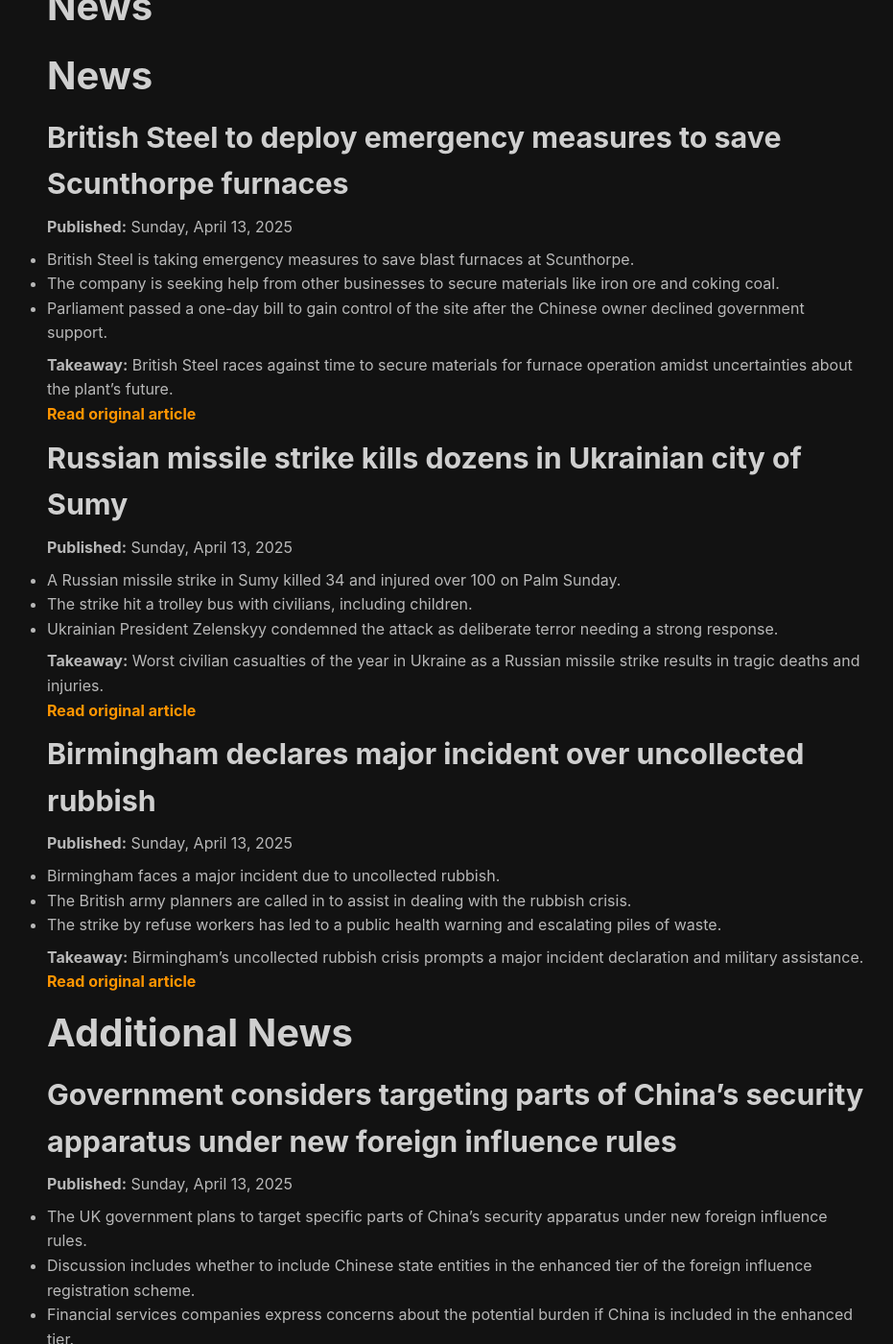
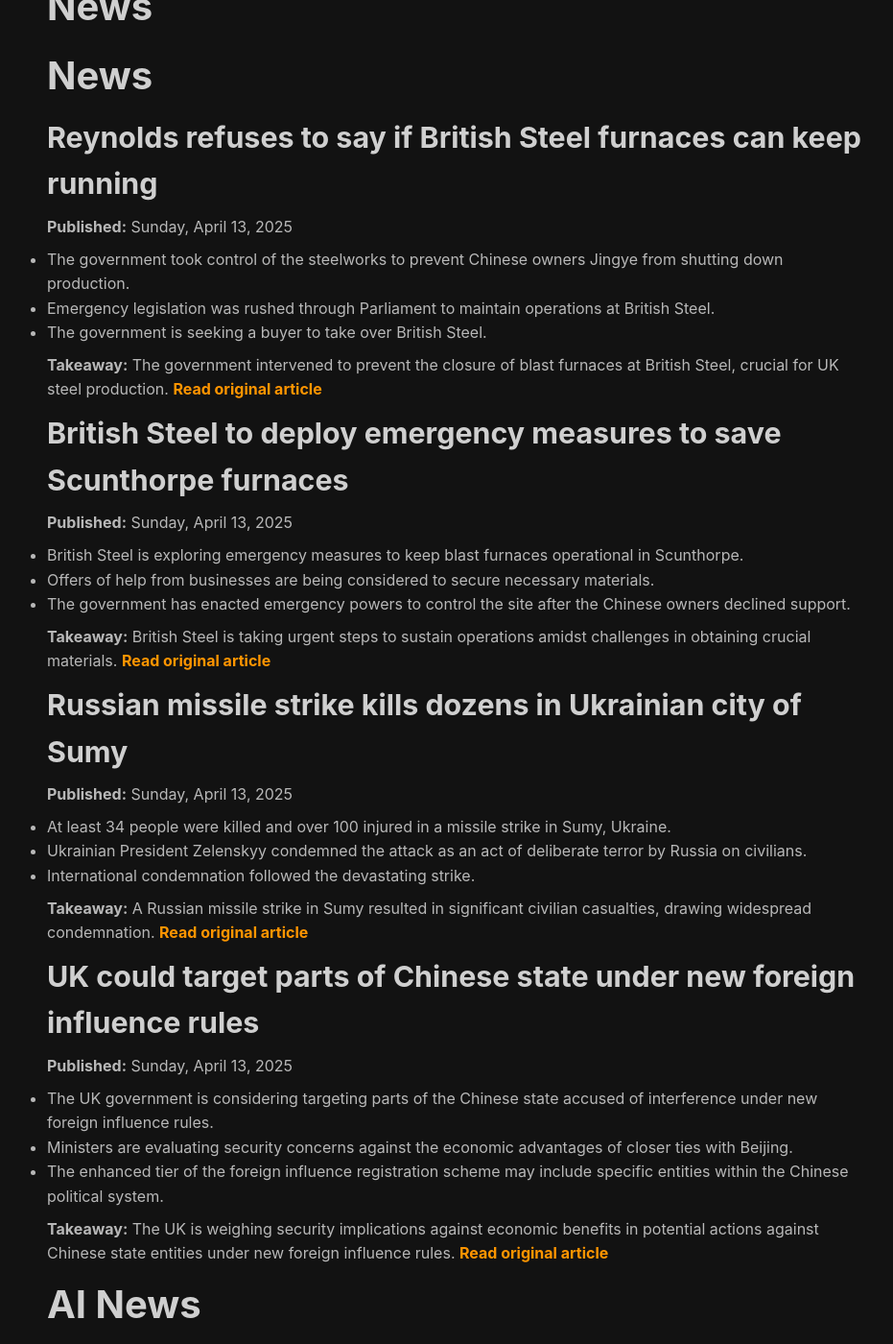
Before and after one commit to jonhadfield/jonhadfield.github.io, a Jekyll site: the page built from index.md, in a window 1280 px wide and 1400 px high, scrolled down 800 px. Shown: the whole window at 96% size, without its empty margins (164-1095 px from the left). Built offline with Jekyll 4.4.1, drawn with Linux system fonts in a browser that asks for light colours; nearby versions of some CDN libraries; some of the changed text lies outside the part shown.

Commit message:
update files.

```diff
--- a/index.md
+++ b/index.md
@@ -27,115 +27,108 @@ footer: false
 ## Leaky Spurs leave Postecoglou facing date with destiny
 **Published:** Sunday, April 13, 2025
 
-- Tottenham Hotspur has been struggling, with significant leaks in midfield and defense contributing to losses.
-- Spurs have lost 17 Premier League games out of 32, the highest in any season, placing them in 15th position.
-- Postecoglou faces a crucial Europa League quarter-final second-leg match after making changes to the team lineup.
+- Tottenham Hotspur's struggles attributed to leaks in midfield and defense, leading to many defeats this season.
+- Ange Postecoglou faces pressure after a disheartening 4-2 loss to Wolves, highlighting defensive vulnerabilities.
+- Postecoglou's focus shifts to Europa League quarter-final against Eintracht Frankfurt after a disappointing league performance.
 
-**Takeaway:** Tottenham's recent struggles highlight the necessity for improvement, especially as they focus on crucial upcoming matches. [Read original article](https://www.bbc.com/sport/football/articles/c0jz42d8442o)
+**Takeaway:** Spurs' defensive weaknesses and leaky performances put Postecoglou's position at risk, focusing on the crucial Europa League match ahead. [Read original article](https://www.bbc.com/sport/football/articles/c0jz42d8442o)
 
 ## Rayan Aït-Nouri’s early strike leads way as Wolves pile pressure on Ange Postecoglou
 **Published:** Sunday, April 13, 2025
 
-- Spurs faced a disappointing performance against Wolves, increasing the pressure on Ange Postecoglou.
-- The defeat highlights the team's vulnerabilities, especially in defense, with mistakes leading to goals.
-- The upcoming Europa League match against Eintracht Frankfurt is crucial for Postecoglou's ambitions.
+- Wolves dominate Spurs with a 4-2 victory, showcasing defensive vulnerabilities and errors by Tottenham.
+- Postecoglou makes strategic changes ahead of Europa League match but faces confidence challenges.
+- Spurs' defensive lapses and lack of organization allow Wolves to secure a significant win.
 
-**Takeaway:** Tottenham's recent struggles intensify the focus on their upcoming Europa League match as a make-or-break moment for the team. [Read original article](https://www.theguardian.com/football/2025/apr/13/wolves-tottenham-premier-league-match-report)
+**Takeaway:** Wolves capitalize on Spurs' defensive weaknesses, adding pressure on Postecoglou ahead of a crucial match. [Read original article](https://www.theguardian.com/football/2025/apr/13/wolves-tottenham-premier-league-match-report)
 
 # News
 
 # News
 
+## Reynolds refuses to say if British Steel furnaces can keep running
+**Published:** Sunday, April 13, 2025
+
+- The government took control of the steelworks to prevent Chinese owners Jingye from shutting down production.
+- Emergency legislation was rushed through Parliament to maintain operations at British Steel.
+- The government is seeking a buyer to take over British Steel.
+
+**Takeaway:** The government intervened to prevent the closure of blast furnaces at British Steel, crucial for UK steel production. [Read original article](https://www.bbc.com/news/articles/c87p3lep19yo)
+
 ## British Steel to deploy emergency measures to save Scunthorpe furnaces
 **Published:** Sunday, April 13, 2025
 
-- British Steel is taking emergency measures to save blast furnaces at Scunthorpe.
-- The company is seeking help from other businesses to secure materials like iron ore and coking coal.
-- Parliament passed a one-day bill to gain control of the site after the Chinese owner declined government support.
+- British Steel is exploring emergency measures to keep blast furnaces operational in Scunthorpe.
+- Offers of help from businesses are being considered to secure necessary materials.
+- The government has enacted emergency powers to control the site after the Chinese owners declined support.
 
-**Takeaway:** British Steel races against time to secure materials for furnace operation amidst uncertainties about the plant's future.
-[Read original article](https://www.theguardian.com/business/2025/apr/13/no-guarantee-british-steel-plant-will-be-able-to-continue-says-business-secretary)
+**Takeaway:** British Steel is taking urgent steps to sustain operations amidst challenges in obtaining crucial materials. [Read original article](https://www.theguardian.com/business/2025/apr/13/no-guarantee-british-steel-plant-will-be-able-to-continue-says-business-secretary)
 
 ## Russian missile strike kills dozens in Ukrainian city of Sumy
 **Published:** Sunday, April 13, 2025
 
-- A Russian missile strike in Sumy killed 34 and injured over 100 on Palm Sunday.
-- The strike hit a trolley bus with civilians, including children.
-- Ukrainian President Zelenskyy condemned the attack as deliberate terror needing a strong response.
+- At least 34 people were killed and over 100 injured in a missile strike in Sumy, Ukraine.
+- Ukrainian President Zelenskyy condemned the attack as an act of deliberate terror by Russia on civilians.
+- International condemnation followed the devastating strike.
 
-**Takeaway:** Worst civilian casualties of the year in Ukraine as a Russian missile strike results in tragic deaths and injuries.
-[Read original article](https://www.theguardian.com/world/2025/apr/13/russian-missile-strike-kills-injured-ukraine-sumy)
+**Takeaway:** A Russian missile strike in Sumy resulted in significant civilian casualties, drawing widespread condemnation. [Read original article](https://www.theguardian.com/world/2025/apr/13/russian-missile-strike-kills-injured-ukraine-sumy)
 
-## Birmingham declares major incident over uncollected rubbish
+## UK could target parts of Chinese state under new foreign influence rules
 **Published:** Sunday, April 13, 2025
 
-- Birmingham faces a major incident due to uncollected rubbish.
-- The British army planners are called in to assist in dealing with the rubbish crisis.
-- The strike by refuse workers has led to a public health warning and escalating piles of waste.
+- The UK government is considering targeting parts of the Chinese state accused of interference under new foreign influence rules.
+- Ministers are evaluating security concerns against the economic advantages of closer ties with Beijing.
+- The enhanced tier of the foreign influence registration scheme may include specific entities within the Chinese political system.
 
-**Takeaway:** Birmingham's uncollected rubbish crisis prompts a major incident declaration and military assistance.
-[Read original article](https://www.theguardian.com/uk-news/2025/apr/13/army-planners-sent-in-to-help-clear-birminghams-rubbish)
-
-# Additional News
-
-## Government considers targeting parts of China's security apparatus under new foreign influence rules
-**Published:** Sunday, April 13, 2025
-
-- The UK government plans to target specific parts of China's security apparatus under new foreign influence rules.
-- Discussion includes whether to include Chinese state entities in the enhanced tier of the foreign influence registration scheme.
-- Financial services companies express concerns about the potential burden if China is included in the enhanced tier.
-
-**Takeaway:** UK government plans to focus on specific entities within China's security structure under new foreign influence regulations.
-[Read original article](https://www.theguardian.com)
+**Takeaway:** The UK is weighing security implications against economic benefits in potential actions against Chinese state entities under new foreign influence rules. [Read original article](https://www.theguardian.com/uk-news/2025/apr/13/uk-could-target-parts-of-chinese-state-under-new-foreign-influence-rules)
 
 # AI News
 
 # AI News
 ## Simulated Musk, Zuckerberg voices are speaking from hacked crosswalk buttons
-**Published:** Tuesday, April 13, 2025
+**Published:** Tuesday, April 15, 2025
 
-- Crosswalk buttons in at least three California cities hacked to sound like Elon Musk and Mark Zuckerberg
-- City officials investigating the hacked buttons and disabled voice features at impacted intersections
-- Video recordings show simulated voices playing alongside safety notices on crosswalks
+- Crosswalk buttons in at least three California cities have been hacked to speak in the AI-generated voices of Elon Musk and Mark Zuckerberg.
+- City employees in Palo Alto disabled the crosswalks' voice features after 12 downtown intersections were impacted by the hack.
+- Videos show the hacked buttons with simulated voices making various statements significant to the respective personalities.
 
-**Takeaway:** Crosswalk buttons in California cities have been hacked to play simulated voices resembling Elon Musk and Mark Zuckerberg, prompting investigations by city officials to resolve the issue. [Read original article](https://www.theverge.com/news/647830/crosswalk-hack-musk-zuckerberg-voices-california)
+**Takeaway:** Crosswalk buttons in California have been hacked to simulate the voices of tech CEOs Elon Musk and Mark Zuckerberg, creating a spectacle for passersby with unconventional messages. These incidents have led to investigations and temporary deactivation of the voice features. [Read original article](https://www.theverge.com/news/647830/crosswalk-hack-musk-zuckerberg-voices-california)
 
 # Tech News
 
 # Tech News
+## Simulated Musk, Zuckerberg voices are speaking from hacked crosswalk buttons
+**Published:** Monday, April 13, 2025
 
-## Simulated Musk, Zuckerberg voices are speaking from hacked crosswalk buttons
-**Published:** Tuesday, April 13, 2025
+- Crosswalk buttons in California hacked to simulate voices of Elon Musk and Mark Zuckerberg.
+- Musk's voice begs for friendship while Zuckerberg's brags about undermining democracy.
+- City officials disabled affected crosswalks' voice features pending repairs.
 
-- Crosswalk buttons in at least three California cities hacked to simulate voices of Elon Musk and Mark Zuckerberg.
-- Palo Alto and Redwood City affected; Menlo Park buttons also reportedly impacted.
-- Videos show AI-generated voices making unconventional comments.
-
-**Takeaway:** Crosswalk buttons in California cities hacked to produce voices simulating Elon Musk and Mark Zuckerberg, creating an unusual situation. [Read original article](https://www.theverge.com/news/647830/crosswalk-hack-musk-zuckerberg-voices-california)
+**Takeaway:** The hacked crosswalk buttons in California are amusingly voicing the personas of tech giants Musk and Zuckerberg but are causing disruptions. [Read original article](https://www.theverge.com/news/647830/crosswalk-hack-musk-zuckerberg-voices-california)
 
 ## Microsoft rolls out AI screenshot tool dubbed 'privacy nightmare'
 **Published:** Friday, April 11, 2025
 
-- Microsoft launches Copilot+ Recall AI tool for screen snapshots.
-- Tool previously criticized as a "privacy nightmare" but enhancements made.
-- Available in preview for Microsoft's AI PCs and laptops.
+- Microsoft introduces an AI tool capturing users' screen snapshots.
+- The tool, Copilot+ Recall, is in preview on AI PCs and laptops.
+- The feature, previously criticized as a privacy concern, has undergone changes.
 
-**Takeaway:** Microsoft introduces a new AI tool for taking screen snapshots, addressing previous concerns about privacy. [Read original article](https://www.bbc.com/news/articles/cj3xjrj7v78o)
+**Takeaway:** Microsoft's AI-driven screenshot tool, despite past privacy concerns, is being relaunched with modifications. [Read original article](https://www.bbc.com/news/articles/cj3xjrj7v78o)
+
+## OpenAI sues Elon Musk claiming 'bad-faith tactics'
+**Published:** Friday, April 11, 2025
+
+- OpenAI files a lawsuit against Elon Musk accusing him of impeding its operations.
+- Musk and OpenAI engage in a legal battle over control and business tactics.
+- Federal judge sets a trial date for Musk's suit aiming to prevent OpenAI's structural changes.
+
+**Takeaway:** OpenAI's legal action against Musk highlights ongoing disputes over AI control and strategic interference. [Read original article](https://www.bbc.com/news/articles/cg4114271x2o)
 
 ## Everyone's jumping on the AI doll trend - but what are the concerns?
 **Published:** Friday, April 11, 2025
 
-- Trend involving AI tools like ChatGPT and Copilot to create dolls of online users.
-- Concerns raised about AI's environmental impact due to energy and data use.
-- Process involves uploading a picture and specific instructions to the AI tool.
+- Trend of AI-generated miniature images of individuals gains popularity.
+- Concerns raised over energy consumption and data usage of AI tools producing these images.
+- Brands and influencers join the trend, utilizing AI for personalized miniature creations.
 
-**Takeaway:** Popular trend of generating AI dolls raises concerns about energy and data use, urging caution among users. [Read original article](https://www.bbc.com/news/articles/c5yg690e9eno)
-
-## OpenAI sues Elon Musk claiming 'bad-faith tactics'
-**Published:** Friday, April 11, 2025
-
-- OpenAI countersues Elon Musk after Musk's lawsuit against OpenAI's CEO, Sam Altman.
-- Legal battle centers on control of leading AI innovations.
-- Allegations of bad-faith tactics and control motives on both sides.
-
-**Takeaway:** Legal dispute between OpenAI and Elon Musk escalates, highlighting issues of control and innovation in the AI sector. [Read original article](https://www.bbc.com/news/articles/cg4114271x2o)
+**Takeaway:** The AI doll trend raises environmental and data privacy concerns amidst its surge in popularity among social media users. [Read original article](https://www.bbc.com/news/articles/c5yg690e9eno)
```
